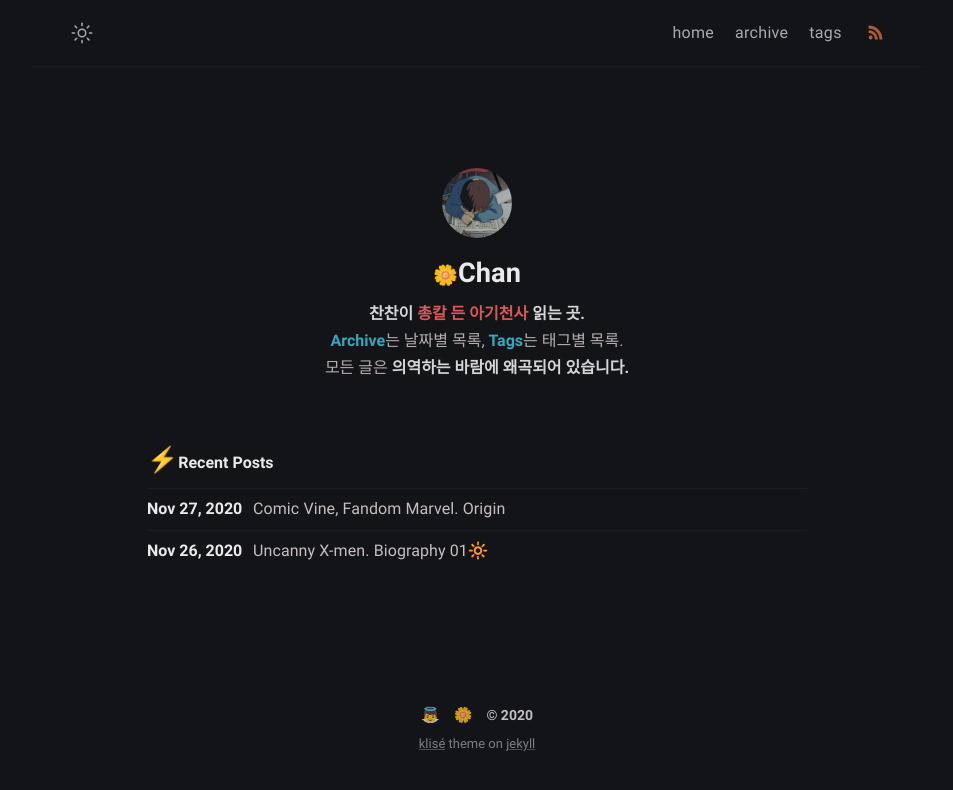
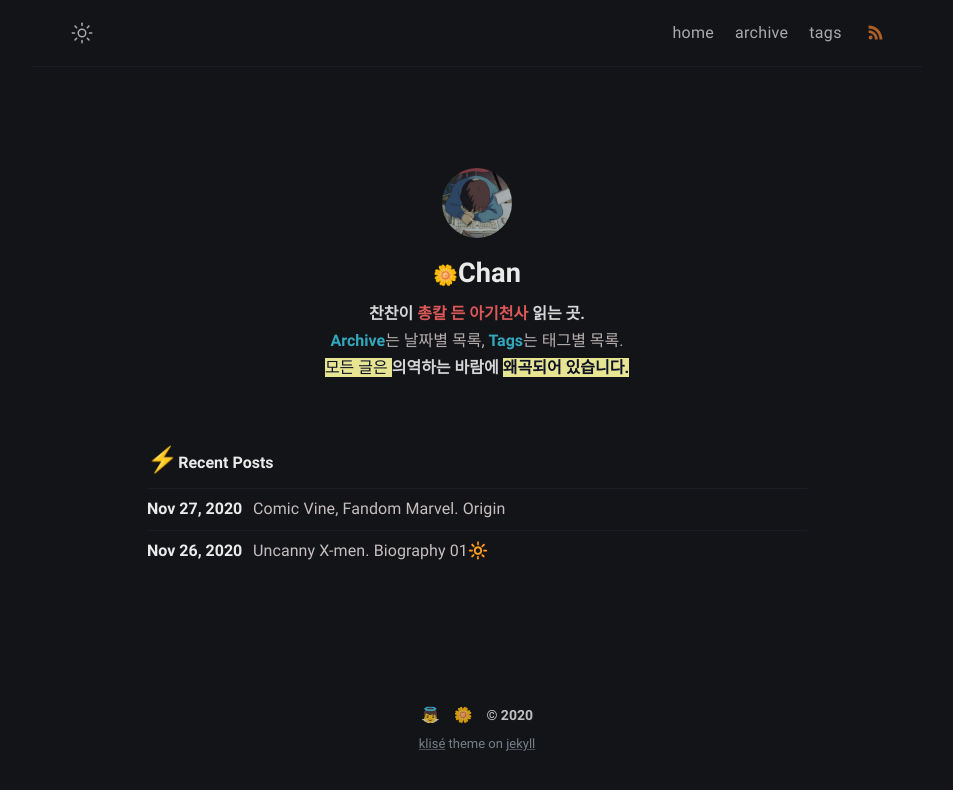
Before and after one commit to iwdstry/yeieje, a Jekyll site: the page built from index.md, in a window 1280 px wide. Shown: the top 790 px of the page, without its empty margins (163-1116 px from the left). Built offline with Jekyll 4.4.1, drawn with Linux system fonts in a browser that asks for light colours.

Commit message:
Update _config.yml

```diff
--- a/_config.yml
+++ b/_config.yml
@@ -10,7 +10,7 @@ mode: dark # default theme "dark" | "light"
 # Profile settings
 author:
   name: <span style="font-size:20px">&#127804;</span>Chan # author name
-  bio:  <b>찬찬이 <font color="#F15F5F">총칼 든 아기천사</font color> 읽는 곳. </br><font color="#36B8CF">Archive</font color></b>는 날짜별 목록, <b><font color="#36B8CF">Tags</font color></b>는 태그별 목록.</br>모든 글은 <b>의역하는 바람에 왜곡되어 있습니다.</b> # tell to the world
+  bio:  <b>찬찬이 <font color="#F15F5F">총칼 든 아기천사</font color> 읽는 곳. </br><font color="#36B8CF">Archive</font color></b>는 날짜별 목록, <b><font color="#36B8CF">Tags</font color></b>는 태그별 목록.</br><mark>모든 글은 </mark><b>의역하는 바람에 <mark>왜곡되어 있습니다.</mark></b> # tell to the world
   username: yeieje # general username
   github: github_yeieje # github username
   twitter: twitter_yeieje # twitter username
```
